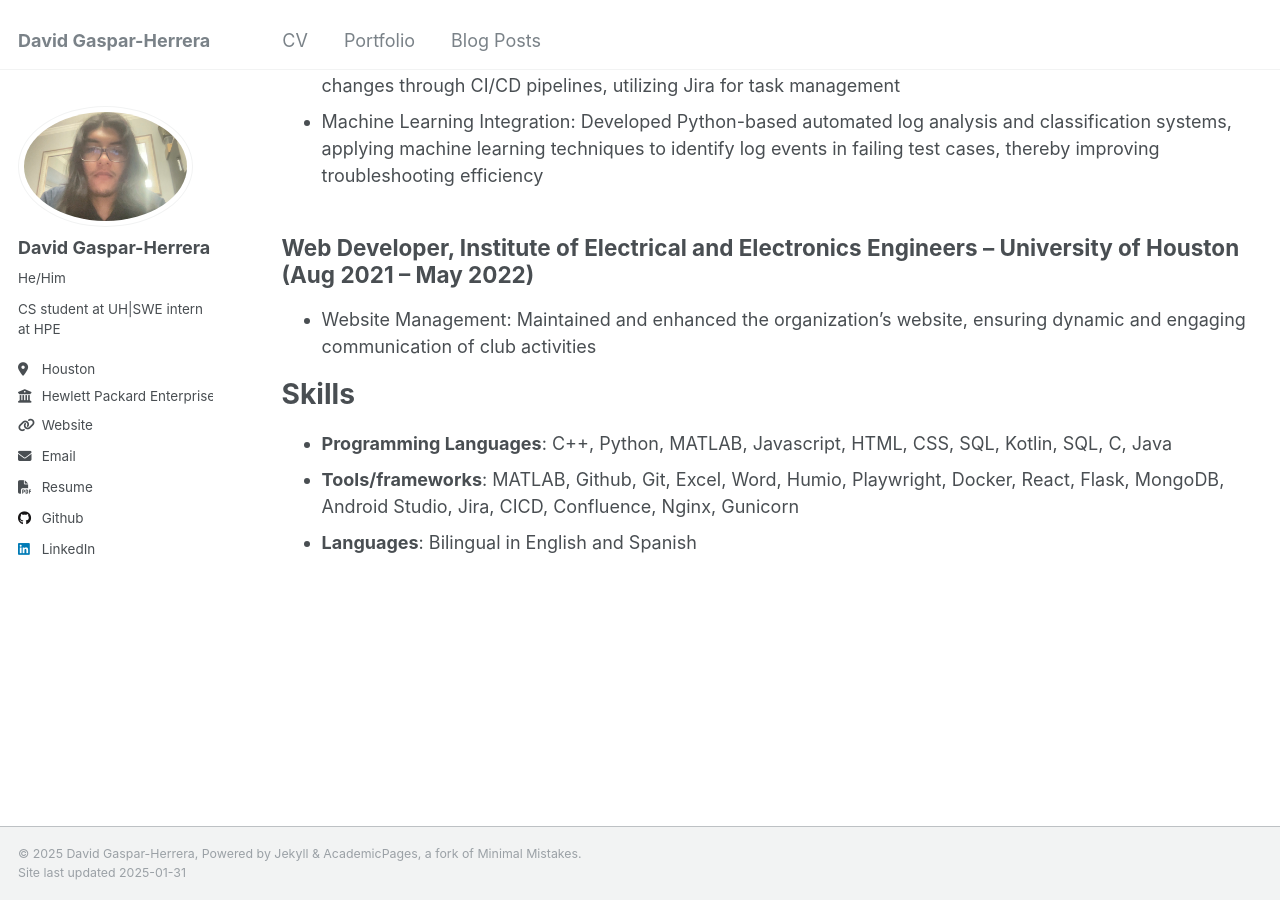
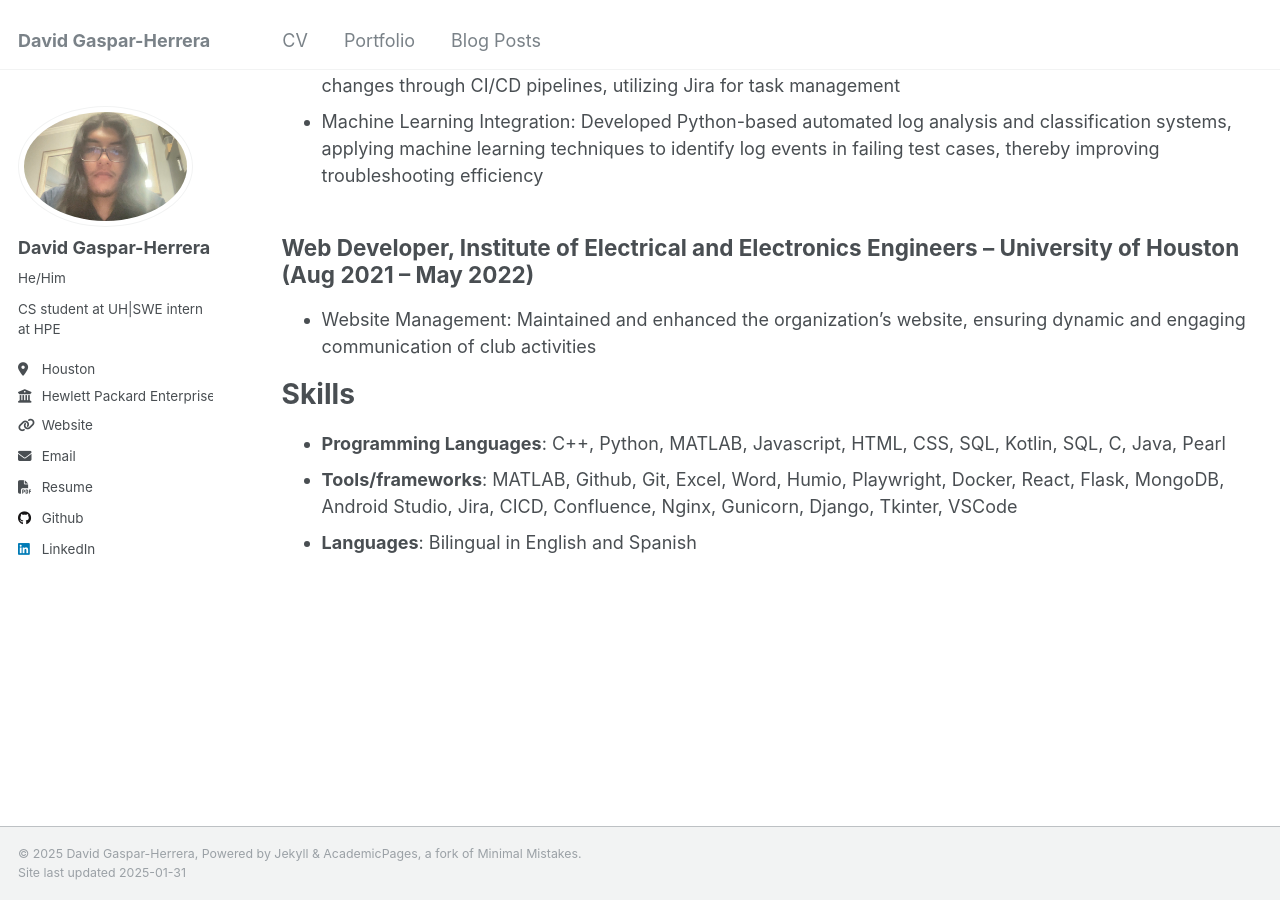
Before and after one commit to David-Gaspar-H/david-gaspar-h.github.io, a Jekyll site: the page built from _pages/cv.md, in a window 1280 px wide and 900 px high, scrolled down 819 px. Built offline with Jekyll 4.4.1, drawn with Linux system fonts in a browser that asks for light colours.

Commit message:
Update cv.md

```diff
--- a/_pages/cv.md
+++ b/_pages/cv.md
@@ -33,6 +33,6 @@ Work Experience
 
 Skills
 ======
-- **Programming Languages**: C++, Python, MATLAB, Javascript, HTML, CSS, SQL, Kotlin, SQL, C, Java
-- **Tools/frameworks**: MATLAB, Github, Git, Excel, Word, Humio, Playwright, Docker, React, Flask, MongoDB, Android Studio, Jira, CICD, Confluence, Nginx, Gunicorn
+- **Programming Languages**: C++, Python, MATLAB, Javascript, HTML, CSS, SQL, Kotlin, SQL, C, Java, Pearl
+- **Tools/frameworks**: MATLAB, Github, Git, Excel, Word, Humio, Playwright, Docker, React, Flask, MongoDB, Android Studio, Jira, CICD, Confluence, Nginx, Gunicorn, Django, Tkinter, VSCode
 - **Languages**: Bilingual in English and Spanish
```
